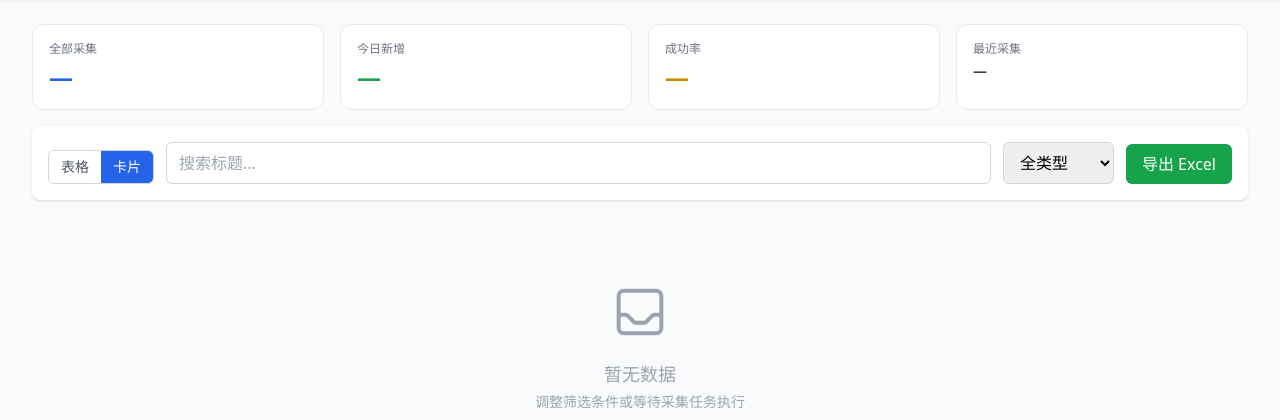
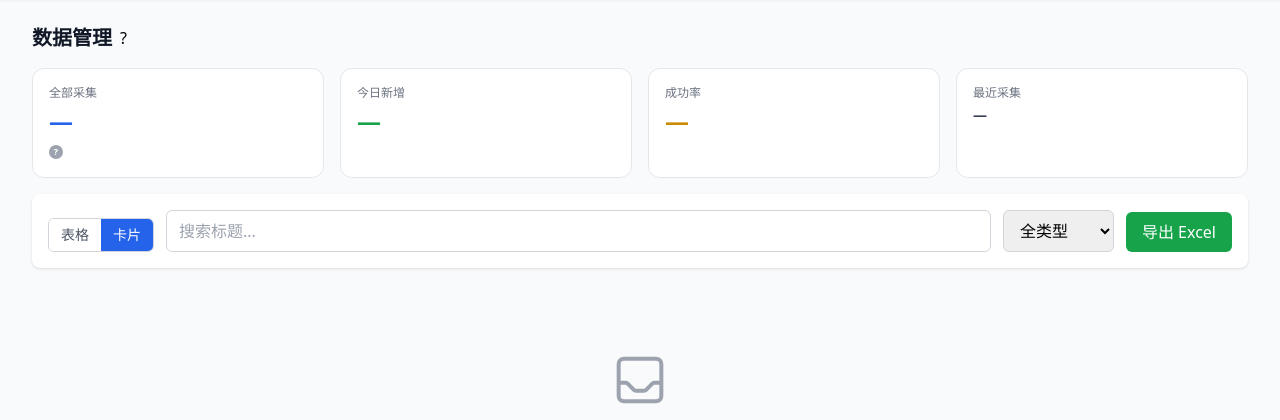
Before and after one commit to lewellyn7/tender-scraper, a Python web app: template app/templates/data.html in a window 1280 px wide. Shown: the part 65-485 px from the top of the page. Run offline with Jinja, Linux system fonts and the light colour scheme; the template is opened without the code that fills it, so the values that code supplies are empty.

Commit message:
feat: 全局气泡说明系统 - 各功能页面添加悬浮帮助提示

```diff
--- a/app/templates/base.html
+++ b/app/templates/base.html
@@ -26,6 +26,49 @@
     <link rel="stylesheet" href="/static/css/app.css">
 
     {% block extra_head %}{% endblock %}
+
+<style>
+/* Tooltip气泡 */
+.tooltip-wrap { position: relative; display: inline-flex; align-items: center; gap: 0.25rem; }
+.tooltip-wrap .help-btn {
+  display: inline-flex; align-items: center; justify-content: center;
+  width: 16px; height: 16px; border-radius: 50%;
+  background: #9ca3af; color: #fff; font-size: 10px; font-weight: 700;
+  cursor: help; line-height: 1; flex-shrink: 0;
+  transition: background 0.2s;
+}
+.tooltip-wrap .help-btn:hover { background: #6b7280; }
+[data-tooltip] { position: relative; }
+[data-tooltip]::after {
+  content: attr(data-tooltip);
+  position: absolute; bottom: calc(100% + 6px); left: 50%; transform: translateX(-50%);
+  background: #1f2937; color: #f9fafb; font-size: 12px; font-weight: 400;
+  padding: 6px 10px; border-radius: 6px; white-space: nowrap; max-width: 280px; white-space: normal;
+  pointer-events: none; opacity: 0; visibility: hidden;
+  transition: opacity 0.15s, visibility 0.15s;
+  z-index: 9999; line-height: 1.4;
+  box-shadow: 0 4px 12px rgba(0,0,0,0.15);
+}
+[data-tooltip]:hover::after { opacity: 1; visibility: visible; }
+[data-tooltip-bottom]::after { bottom: auto; top: calc(100% + 6px); }
+</style>
+<script>
+// Tooltip hover delay
+document.addEventListener('DOMContentLoaded', function() {
+  document.querySelectorAll('[data-tooltip]').forEach(function(el) {
+    el.addEventListener('mouseenter', function() {
+      el._tooltipTimeout = setTimeout(function() {
+        el.setAttribute('data-tooltip-shown', '1');
+      }, 400);
+    });
+    el.addEventListener('mouseleave', function() {
+      clearTimeout(el._tooltipTimeout);
+      el.removeAttribute('data-tooltip-shown');
+    });
+  });
+});
+</script>
+
 </head>
 <body class="bg-gray-50 dark:bg-gray-900 min-h-screen transition-colors duration-200">
 
--- a/app/templates/data.html
+++ b/app/templates/data.html
@@ -2,11 +2,17 @@
 {% block title %}数据管理 - 招投标采集系统{% endblock %}
 {% block content %}
 <div id="dataApp" class="space-y-4">
+  <!-- 页面标题+说明 -->
+  <div class="flex items-center gap-2">
+    <h1 class="text-xl font-bold text-gray-900 dark:text-white">数据管理</h1>
+    <span class="help-btn" data-tooltip="展示所有采集数据。支持表格/卡片视图切换、关键词搜索、类型筛选。采集结果自动写入此处。">?</span>
+  </div>
   <!-- 统计面板 -->
   <div class="grid grid-cols-2 md:grid-cols-4 gap-4">
     <div class="bg-white rounded-xl border border-gray-200 dark:border-gray-700 p-4">
       <p class="text-xs text-gray-500 uppercase font-medium mb-1">全部采集</p>
       <p id="statTotal" class="text-2xl font-bold text-blue-600 dark:text-blue-400">—</p>
+          <span class="help-btn" data-tooltip="系统中采集的项目总数量（含已收藏和未收藏）" style="display:inline-flex;align-items:center;justify-content:center;width:14px;height:14px;border-radius:50%;background:#9ca3af;color:#fff;font-size:9px;font-weight:700;cursor:help">?</span>
     </div>
     <div class="bg-white rounded-xl border border-gray-200 dark:border-gray-700 p-4">
       <p class="text-xs text-gray-500 uppercase font-medium mb-1">今日新增</p>
--- a/app/templates/favorites.html
+++ b/app/templates/favorites.html
@@ -3,7 +3,7 @@
 <div class="toast-container" id="toastContainer"></div>
 <div id="favoritesApp">
   <div class="flex justify-between items-center mb-6">
-    <h1 class="text-2xl font-bold text-gray-900 dark:text-white">我的收藏</h1>
+    <h1 class="text-2xl font-bold text-gray-900 dark:text-white flex items-center gap-2">我的收藏 <span class="help-btn" data-tooltip="收藏有价值的招标项目。点击红心添加/取消，修改状态下拉切换处理进度，添加批注和标签。数据来源于采集系统和自定义爬虫。">?</span></h1>
     <div class="flex gap-2">
       <select id="filterStatus" class="border rounded px-3 py-1.5 text-sm bg-white dark:bg-gray-800 dark:border-gray-600">
         <option value="">全部状态</option>
--- a/app/templates/nl_query.html
+++ b/app/templates/nl_query.html
@@ -5,8 +5,8 @@
 <!-- Header -->
 <div class="flex justify-between items-center mb-4">
   <div>
-    <h1 class="text-2xl font-bold text-gray-900 dark:text-white">智能招标查询</h1>
-    <p class="text-sm text-gray-500 dark:text-gray-400 mt-1">自然语言查询招标信息，AI 智能理解意图</p>
+    <h1 class="text-2xl font-bold text-gray-900 dark:text-white flex items-center gap-2">智能招标查询 <span class="help-btn" data-tooltip="用自然语言描述查找招标信息，例如「最近一周智慧城市相关的采购公告」。AI会分析意图并检索数据库返回结果。">?</span></h1>
+    <p class="text-sm text-gray-500 dark:text-gray-400 mt-1">自然语言查询招标信息，AI 智能理解意图 <span class="help-btn" data-tooltip="输入后AI自动识别你的查询意图（招标公告/中标结果/资质要求等），从收藏数据中检索匹配项目并生成摘要。">?</span></p>
   </div>
   <div class="flex gap-2 items-center">
     <button type="button" id="historyBtn" class="px-3 py-1.5 text-sm border border-gray-300 dark:border-gray-600 rounded-lg hover:bg-gray-50 dark:hover:bg-gray-700 transition flex items-center gap-1">
--- a/app/templates/qualifications.html
+++ b/app/templates/qualifications.html
@@ -6,7 +6,7 @@
   <!-- ========== Page Header ========== -->
   <div class="flex flex-wrap justify-between items-center gap-4 mb-6">
     <div>
-      <h1 class="text-2xl font-bold text-gray-900 dark:text-white">投标资质管理</h1>
+      <h1 class="text-2xl font-bold text-gray-900 dark:text-white flex items-center gap-2">投标资质管理 <span class="help-btn" data-tooltip="管理企业资质证书（ISO体系/营业执照等）。上传扫描件，设置到期提醒。系统会在到期前自动提醒。">?</span></h1>
       <p class="text-sm text-gray-500 mt-1">管理企业资质证书，自动匹配招标项目资质要求</p>
     </div>
     <div class="flex flex-wrap gap-2">
--- a/app/templates/settings.html
+++ b/app/templates/settings.html
@@ -151,7 +151,7 @@
   </div>
   <div id="tab-presets" class="tab-content space-y-4 hidden">
     <div class="flex justify-between items-center">
-      <h2 class="text-lg font-semibold text-gray-900 dark:text-white">筛选预设</h2>
+      <h2 class="text-lg font-semibold text-gray-900 dark:text-white flex items-center gap-2">筛选预设 <span class="help-btn" data-tooltip="预设关键词组合：保存常用的招标关键词/分类/日期筛选条件，一键切换。例如「智慧城市+政府采购+最近7天」。">?</span></h2>
       <button type="button" id="btn-new-preset" class="px-4 py-2 bg-blue-600 text-white rounded text-sm hover:bg-blue-700">+ 新建预设</button>
     </div>
     <div class="bg-white dark:bg-gray-800 rounded-xl border border-gray-200 dark:border-gray-700 overflow-hidden">
@@ -241,7 +241,7 @@
   <!-- Account Tab -->
   <div id="tab-crawler" class="tab-content space-y-4 hidden">
     <div class="flex justify-between items-center">
-      <h2 class="text-lg font-semibold text-gray-900 dark:text-white">🕷️ 自定义爬虫</h2>
+      <h2 class="text-lg font-semibold text-gray-900 dark:text-white flex items-center gap-2">🕷️ 自定义爬虫 <span class="help-btn" data-tooltip="用自然语言描述网站结构，AI自动生成爬虫规则并保存。执行后数据自动出现在数据管理列表。支持Cookie登录。">?</span></h2>
       <button type="button" id="btn-new-crawler" class="px-4 py-2 bg-blue-600 text-white rounded text-sm hover:bg-blue-700">+ 添加爬虫</button>
     </div>
     <div id="crawler-ai-box" class="bg-gradient-to-r from-blue-50 to-purple-50 dark:from-gray-800 dark:to-gray-800 rounded-xl p-4 border border-blue-200 dark:border-blue-800">
```
Also changed, not shown: app/templates/analytics.html (+5 -5 lines).
